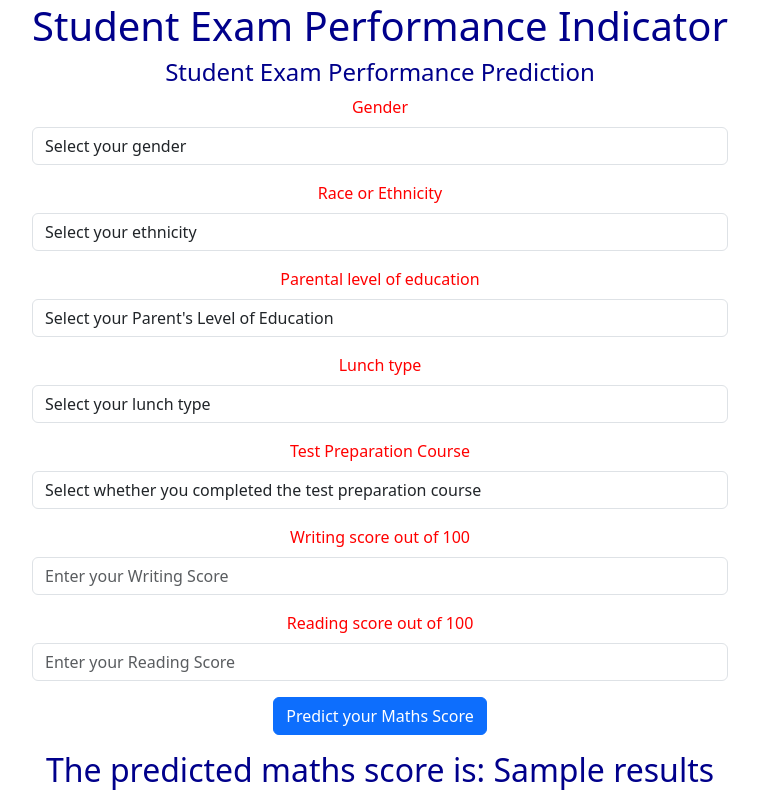
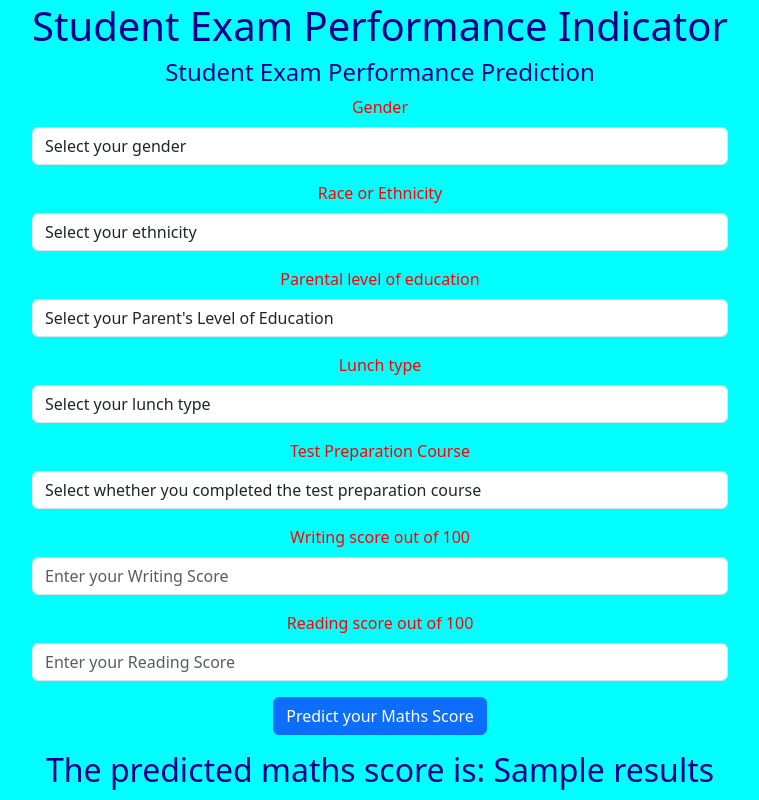
Before and after one commit to shazam37/ML_Project, a Flask app: template templates/home.html in a window 1280 px wide. Shown: the whole page, without its empty margins (260-1019 px from the left). Run offline with Flask 3, Linux system fonts and the light colour scheme; the template is opened without the code that fills it: most values are stand-ins (such as "Sample title", 1, 10 or a date in 2020).

```diff
--- a/templates/home.html
+++ b/templates/home.html
@@ -14,6 +14,7 @@
         display: flex;
         align-items: center;
         justify-content: center;
+        background-color: cyan;
        }
        .form-label {
         color: red;
```
Also changed, not shown: 1 other file.
